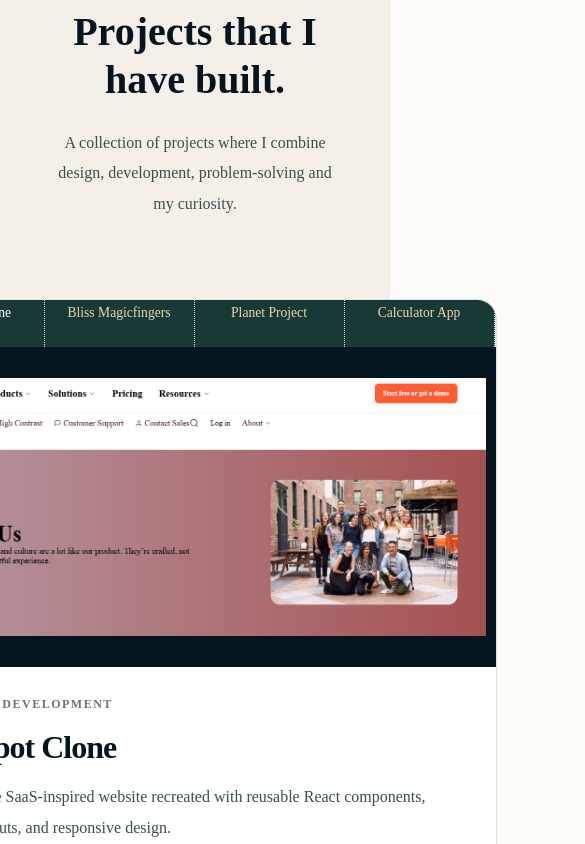
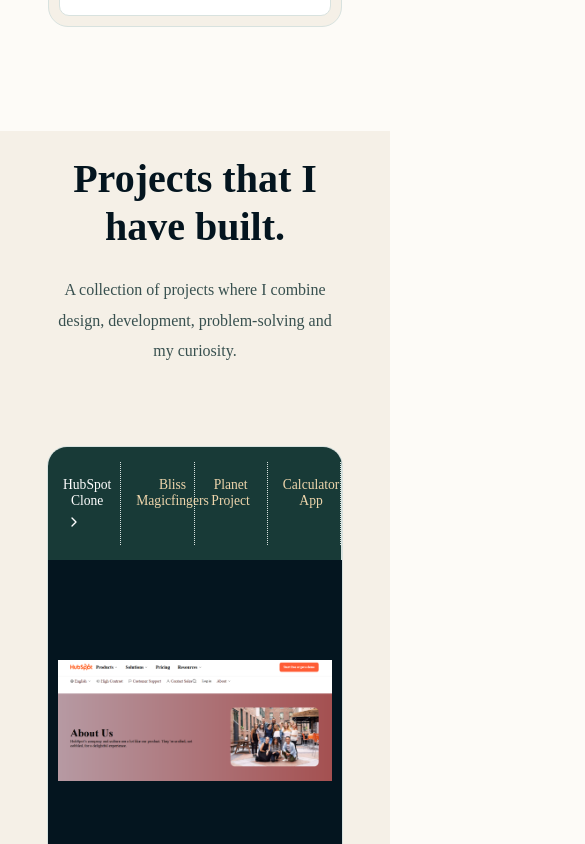
Before and after one commit to Ehibliss/Blessing-s-Portfolio-V2, a Next.js app: page / in a window 390 px wide. Shown: the part 5086-5930 px from the top of the page, 585 px wide, since content can reach past the window. Built offline with nearby package versions, Linux system fonts and the light colour scheme; a web font is replaced by a local one.

Commit message:
fix: improve mobile responsiveness

```diff
--- a/src/components/Projects.module.css
+++ b/src/components/Projects.module.css
@@ -47,7 +47,7 @@
 .projectNavItem {
   position: relative;
   display: grid;
-  /* grid-template-columns: 35px 1fr; */
+  grid-template-columns: 35px 1fr;
   align-items: center;
   width: 100%;
   padding: 15px;
@@ -103,7 +103,7 @@
 .imageWrapper {
   position: relative;
   min-height: 500px;
-  position: relative;
+
   overflow: hidden;
   display: flex;
   justify-content: center;
@@ -329,7 +329,7 @@
 }
 
 @media (max-width: 1000px) {
-  .showcase {
+  .projectShowcase {
     grid-template-columns: 190px 1fr;
   }
 
@@ -385,11 +385,11 @@
   .projectCounter {
     width: 220px;
   }
-  .earlierGrid {
+  .workGrid {
     grid-template-columns: 1fr;
   }
 
-  .earlierImage {
+  .workImage {
     height: 240px;
   }
 }
@@ -398,15 +398,19 @@
   .projects {
     padding: var(--section-padding-sm);
   }
-  .container {
+  .projectContainer {
     width: min(100% - 30px, var(--container-width));
   }
+
   .projectNav {
-    padding: 0;
+    flex-direction: row;
+    overflow-x: auto;
+    justify-content: flex-start;
+    width: 100%;
   }
 
   .projectNavItem {
-    padding: 5px;
+    min-width: 0;
     background: transparent;
     gap: 5px;
     grid-template-columns: 1fr;
--- a/src/components/Skills.module.css
+++ b/src/components/Skills.module.css
@@ -1,7 +1,7 @@
 .skills {
   padding: var(--section-padding);
   background: var(--background);
-  min-width: 100vh;
+  min-height: 100vh;
 }
 
 .container {
```
Also changed, not shown: 1 other file (tests, documents, lock files or other folders).
